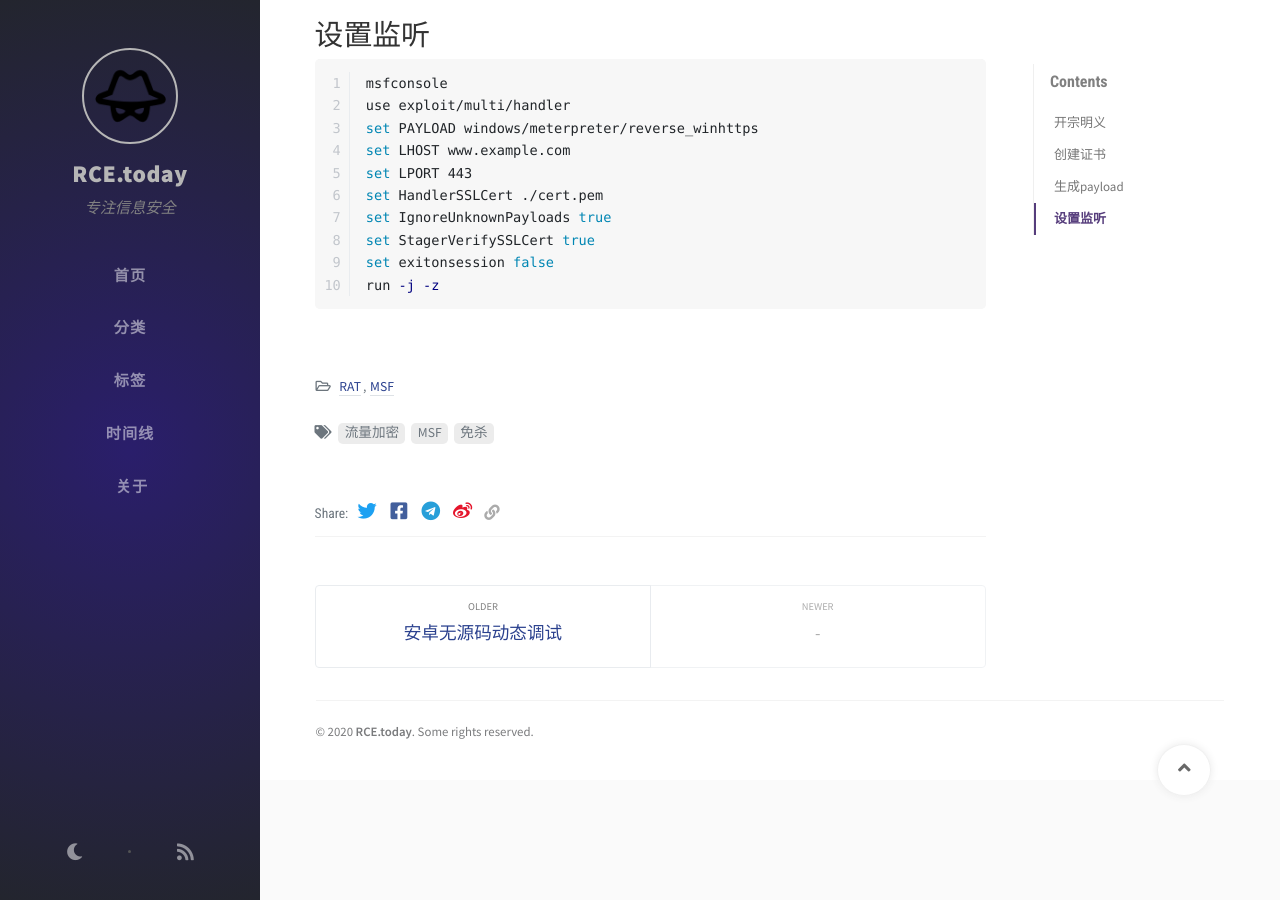
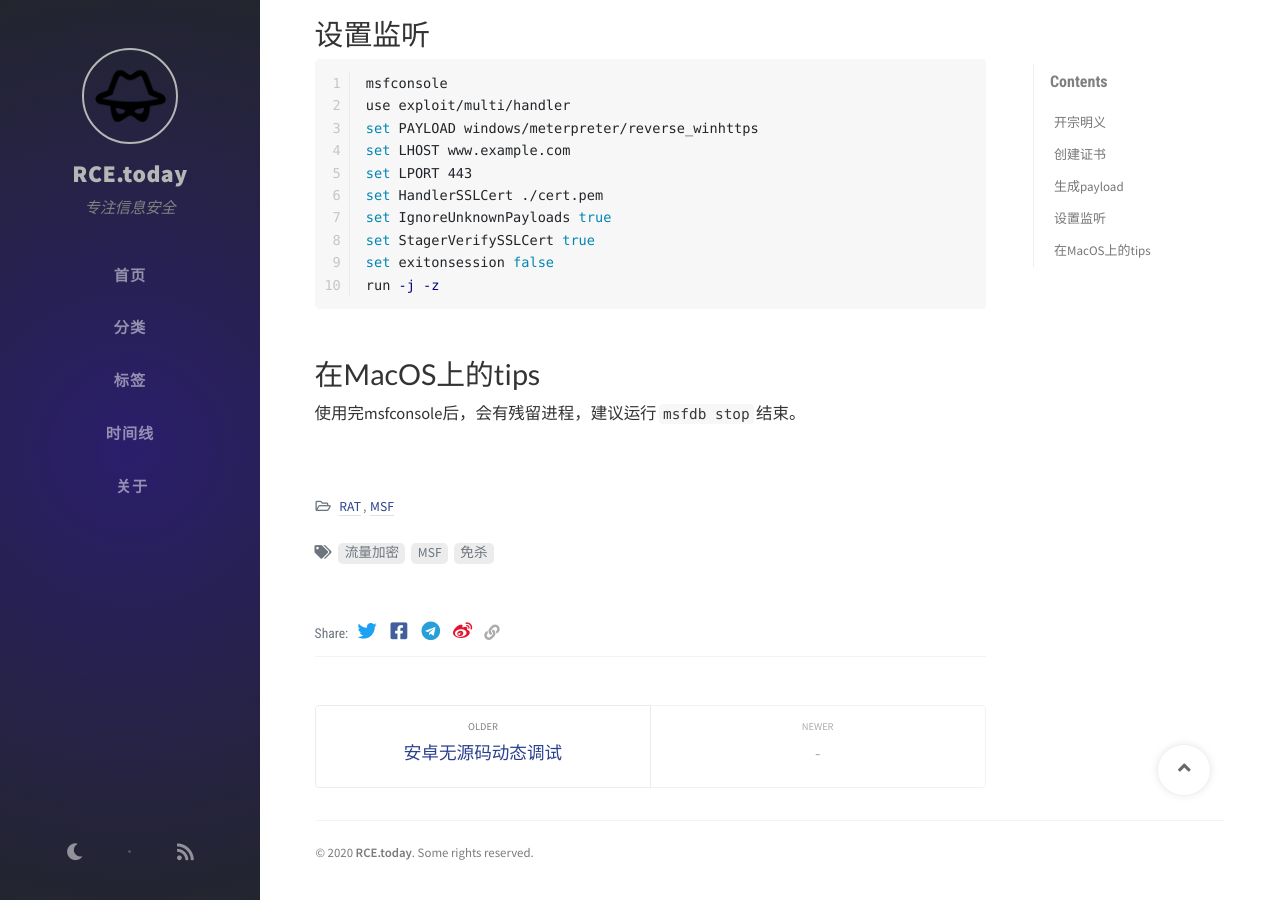
Before and after one commit to fazzzzzzz/rce.today, a Jekyll site: the page built from _posts/2020-05-01-MSF_TLS_pinning.md, in a window 1280 px wide and 900 px high, scrolled down 1132 px. Built offline with Jekyll 4.4.1, drawn with Linux system fonts in a browser that asks for light colours; nearby versions of some CDN libraries; comment, search, counter and statistics services are not loaded.

Commit message:
Update 2020-05-01-MSF_TLS_pinning.md

````diff
--- a/_posts/2020-05-01-MSF_TLS_pinning.md
+++ b/_posts/2020-05-01-MSF_TLS_pinning.md
@@ -56,3 +56,7 @@ set StagerVerifySSLCert true
 set exitonsession false
 run -j -z
 ```
+
+# 在MacOS上的tips
+
+使用完msfconsole后，会有残留进程，建议运行```msfdb stop```结束。
````
